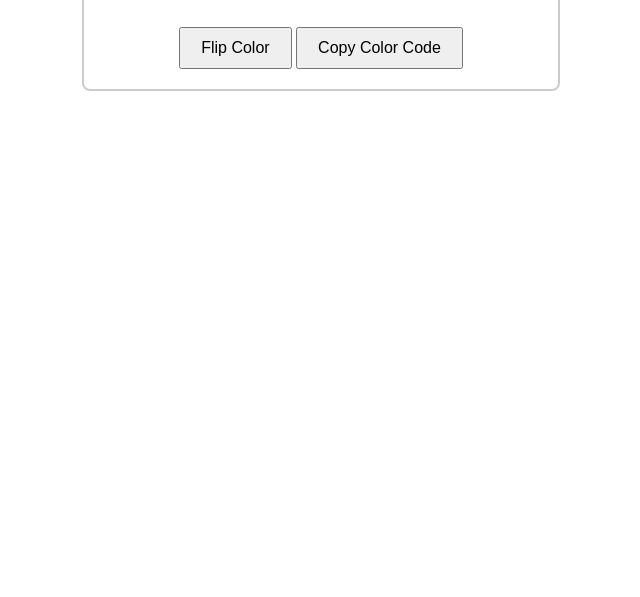
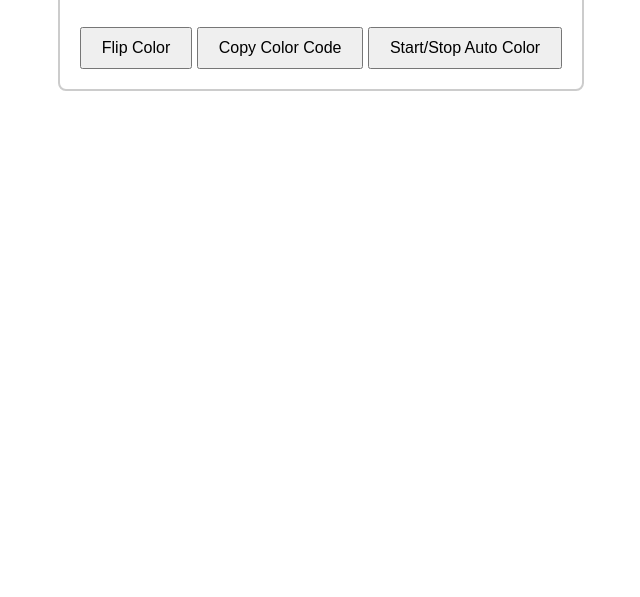
Before and after one commit to vinohts/color-flipper, a plain HTML site: page index.html in a window 1280 px wide. Shown: the part 203-800 px from the top of the page, without its empty margins (319-959 px from the left). Drawn offline with Linux system fonts and the light colour scheme.

Commit message:
auto color toggle

```diff
--- a/index.html
+++ b/index.html
@@ -10,6 +10,7 @@
     <h1>Background Color: <span id="color">#FFFFFF</span></h1>
     <button onclick="changeColor()">Flip Color</button>
     <button onclick="copyColor()">Copy Color Code</button>
+    <button onclick="toggleAutoMode()">Start/Stop Auto Color</button>
   </div>
   <script src="script.js"></script>
 </body>
--- a/script.js
+++ b/script.js
@@ -15,3 +15,15 @@ function getRandomHexColor() {
       alert(`Copied: ${colorText}`);
     });
   }
+  let autoInterval = null;
+
+function toggleAutoMode() {
+  if (autoInterval) {
+    clearInterval(autoInterval);
+    autoInterval = null;
+    alert("Auto mode stopped.");
+  } else {
+    autoInterval = setInterval(changeColor, 3000);
+    alert("Auto mode started: changing every 3s");
+  }
+}
```
